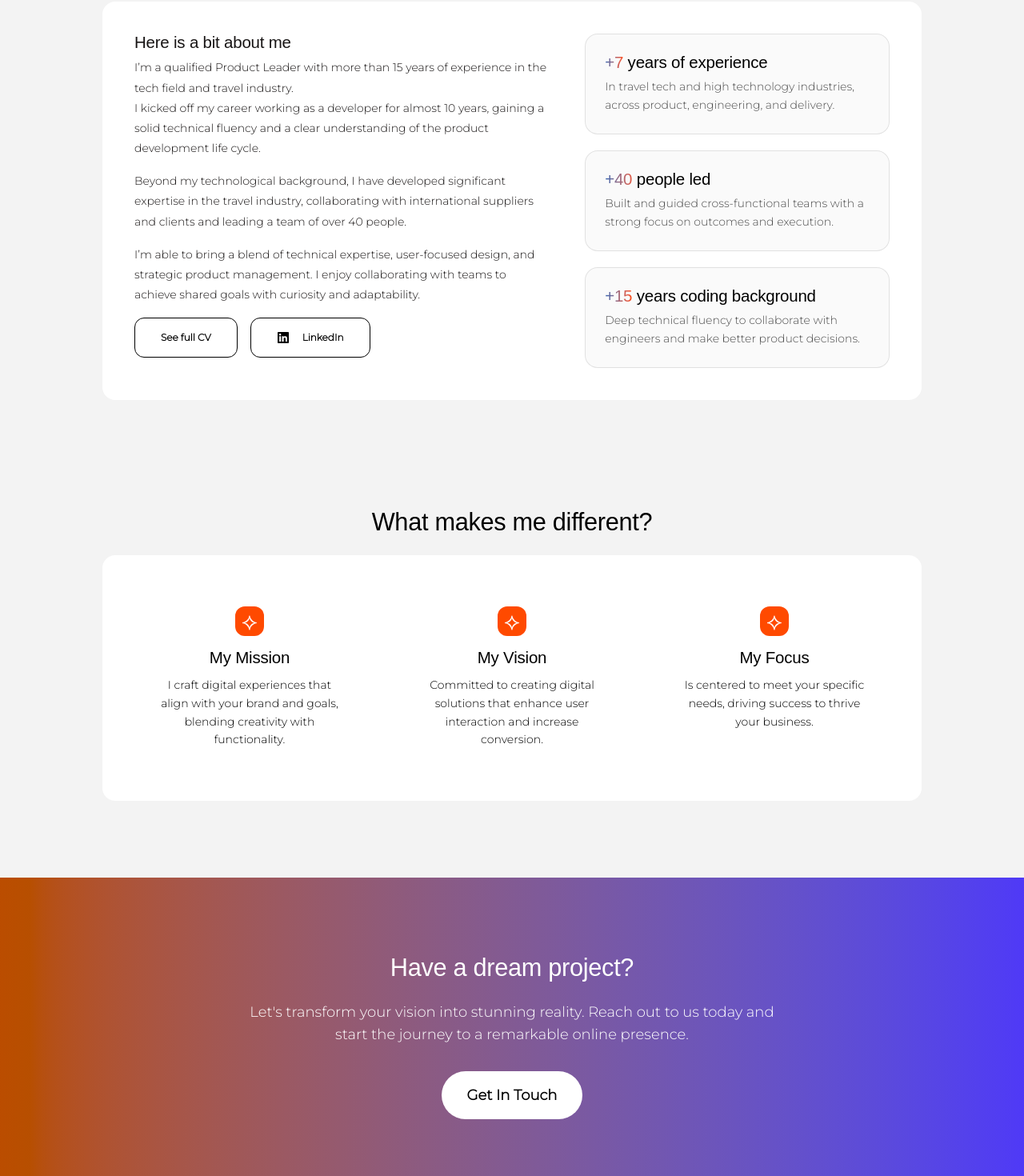
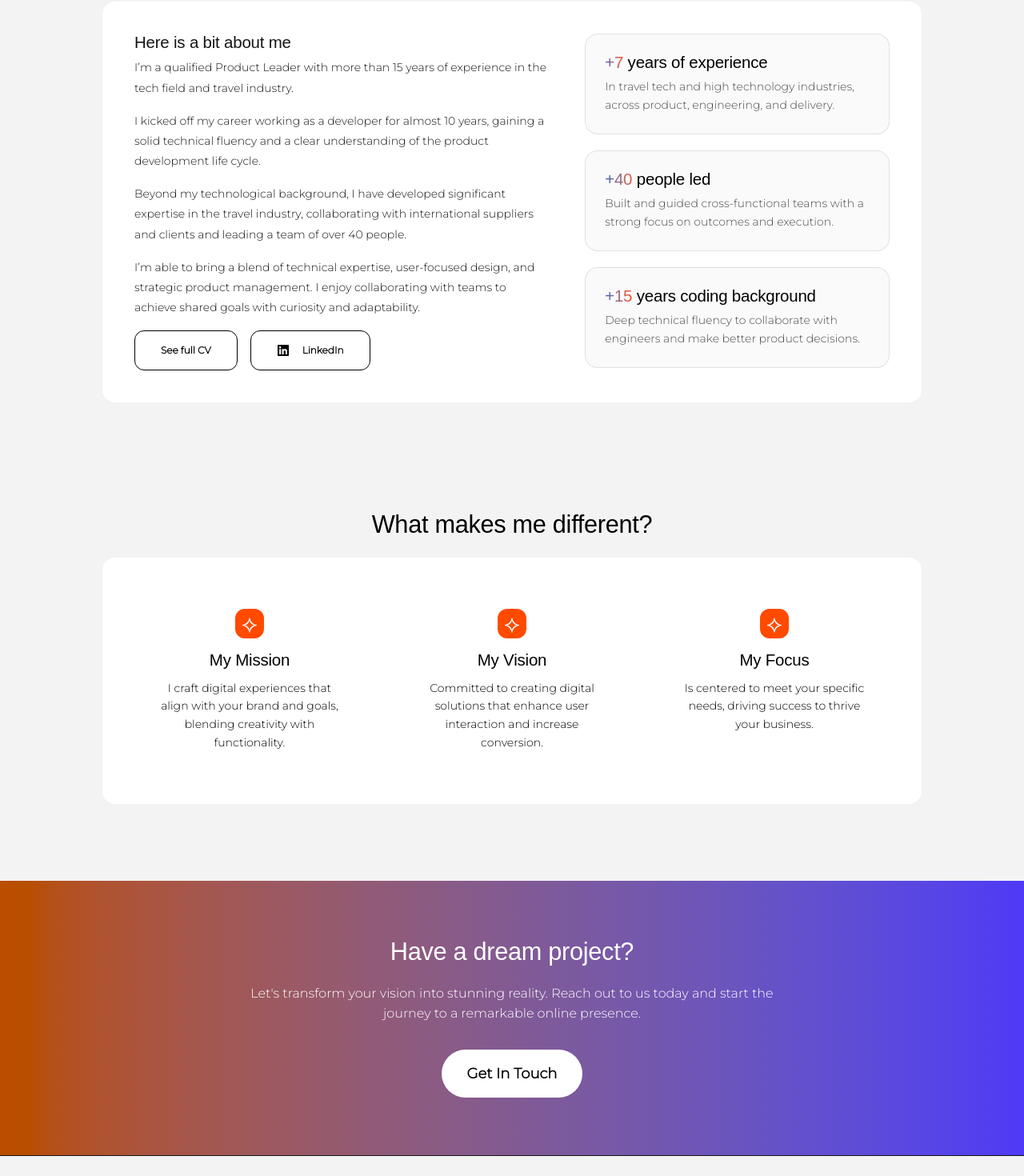
Before and after one commit to danielelaciura/danielelaciura, a Next.js app: page / in a window 1280 px wide. Shown: the part 1680-3150 px from the top of the page at 80% size. Built offline with nearby package versions, Linux system fonts and the light colour scheme; a web font is replaced by a local one.

Commit message:
style change

```diff
--- a/app/components/AboutUs.tsx
+++ b/app/components/AboutUs.tsx
@@ -34,7 +34,8 @@ export default function AboutUs() {
 
               <p className="text-sm mb-4 leading-[1.8]">
                 I’m a qualified Product Leader with more than 15 years of experience in the tech field and travel industry.{" "}
-                <br />
+              </p>
+              <p className="text-sm mb-4 leading-[1.8]">
                 I kicked off my career working as a developer for almost 10 years, gaining a solid technical fluency and a clear understanding of the product development life cycle.
               </p>
               <p className="text-sm mb-4 leading-[1.8]">
--- a/app/components/CallToAction.tsx
+++ b/app/components/CallToAction.tsx
@@ -4,7 +4,7 @@ import { motion } from "framer-motion";
 
 export default function CallToAction() {
   return (
-    <section id="contact" className="py-24 px-6 bg-gradient-to-r from-amber-700 to-indigo-600">
+    <section id="contact" className="py-18 px-6 bg-gradient-to-r from-amber-700 to-indigo-600">
       <div className="container mx-auto max-w-4xl">
 
         <motion.div
@@ -17,7 +17,7 @@ export default function CallToAction() {
           <h2 className="text-4xl md:text-5xl font-bold mb-6 text-white">
             Have a dream project?
           </h2>
-          <p className="text-lg mb-8 max-w-2xl mx-auto  text-white">
+          <p className="text-md mb-8 max-w-2xl mx-auto  text-white">
             Let&apos;s transform your vision into stunning reality. Reach out to us today and start the journey to a remarkable online presence.
           </p>
           <a href="mailto:hello@danielelaciura.com">
```
